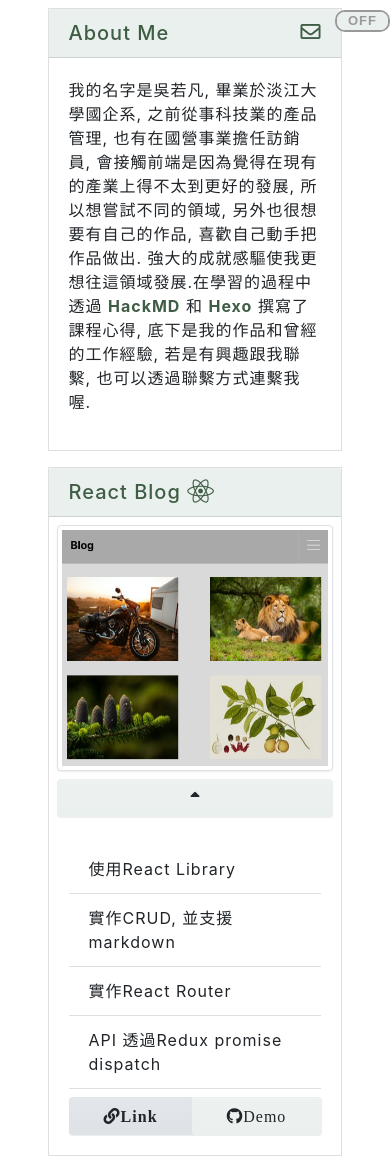
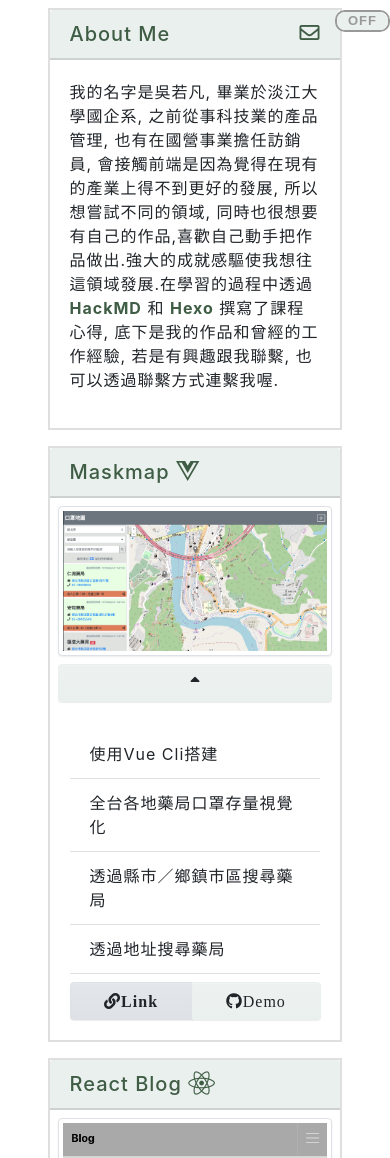
Before and after one commit to fan630/newResume, a website: page index.html in a window 390 px wide. Shown: the top 1158 px of the page. Drawn offline with nearby package versions, Linux system fonts and the light colour scheme; a web font is replaced by a local one.

Commit message:
add maskmap project

```diff
--- a/index.html
+++ b/index.html
@@ -57,10 +57,8 @@
                 </div>
                 <div class="card-body">
                     <p>
-                        我的名字是吳若凡, 畢業於淡江大學國企系, 之前從事科技業的產品管理, 也有在國營事業擔任訪銷員, 會接觸前端是因為覺得在現有的產業上得不太到更好的發展, 所以想嘗試不同的領域,
-                        另外也很想要有自己的作品,
-                        喜歡自己動手把作品做出.
-                        強大的成就感驅使我更想往這領域發展.在學習的過程中透過
+                        我的名字是吳若凡, 畢業於淡江大學國企系, 之前從事科技業的產品管理, 也有在國營事業擔任訪銷員, 會接觸前端是因為覺得在現有的產業上得不到更好的發展, 所以想嘗試不同的領域,
+                        同時也很想要有自己的作品,喜歡自己動手把作品做出.強大的成就感驅使我想往這領域發展.在學習的過程中透過
                         <a
                             href="https://hackmd.io/@4S7Z3PBFSCywTJcufIfm-Q"
                             target="_blank"
@@ -76,6 +74,85 @@
                         撰寫了課程心得, 底下是我的作品和曾經的工作經驗, 若是有興趣跟我聯繫,
                         也可以透過聯繫方式連繫我喔.
                     </p>
+                </div>
+            </div>
+        </div>
+    </div>
+    <!-- Vue -->
+    <div class="row d-flex justify-content-center my-3">
+        <div class="col-10">
+            <div class="card">
+                <div class="card-header">
+                    <h5 class="mb-0">Maskmap
+                        <i class="icon fab fa-vuejs fa-lg"></i>
+                    </h5>
+                </div>
+                <div class="row no-gutters d-flex align-items-center flex-row-reverse">
+                    <div class="col-md-5 portfolioCard px-2 py-2">
+                        <img
+                            src="./images/maskmap.png"
+                            class="card-img img-fluid portfolioCard--active img-thumbnail"
+                        >
+                        <button
+                            class="btn btn-primary-light mt-2 btn-block d-block d-md-none js-btn"
+                            type="button"
+                            data-toggle="collapse"
+                            data-target="#collapseExample"
+                            aria-expanded="false"
+                            aria-controls="collapseExample"
+                        >
+                            <label class="ui-check-display">
+                                <input
+                                    type="checkbox"
+                                    class="ui-checkbox"
+                                >
+                                <i class="fas fa-caret-down ui-show"></i>
+                                <i class="fas fa-sort-up ui-hidden"></i>
+                            </label>
+                        </button>
+                    </div>
+                    <div
+                        class="col-md-7 collapse js-show show"
+                        id="collapseExample"
+                    >
+                        <div class="card-body">
+                            <ul class="list-group list-group-flush">
+                                <li class="list-group-item">使用Vue Cli搭建</li>
+                                <li class="list-group-item">全台各地藥局口罩存量視覺化</li>
+                                <li class="list-group-item">透過縣市／鄉鎮市區搜尋藥局</li>
+                                <li class="list-group-item">透過地址搜尋藥局</li>
+                            </ul>
+                            <div class="d-flex justify-content-center justify-content-md-start mt-2">
+                                <div
+                                    class="btn-group btn-group-toggle btn-block d-md-none"
+                                    data-toggle="buttons"
+                                >
+                                    <a
+                                        href="https://fan630.github.io/maskMap/dist/"
+                                        target="_blank"
+                                        class="btn btn-light js-btn-link"
+                                    ><i class="icon fas fa-link md">Link</i></a>
+                                    <a
+                                        href="https://github.com/fan630/maskMap"
+                                        target="_blank"
+                                        class="btn btn-primary-light js-btn-demo"
+                                    ><i class="icon fab fa-github fa-md">Demo</i></a>
+                                </div>
+                                <div class="d-none d-md-block">
+                                    <a
+                                        href="https://fan630.github.io/maskMap/dist/"
+                                        target="_blank"
+                                        class="btn btn-light js-btn-link"
+                                    ><i class="icon fas fa-link md">Link</i></a>
+                                    <a
+                                        href="https://github.com/fan630/maskMap"
+                                        target="_blank"
+                                        class="btn btn-primary-light js-btn-demo ml-2"
+                                    ><i class="icon fab fa-github fa-md">Demo</i></a>
+                                </div>
+                            </div>
+                        </div>
+                    </div>
                 </div>
             </div>
         </div>
@@ -348,7 +425,7 @@
                                 </button>
                             </div>
                             <div class="ml-auto">
-                                 <i class="far fa-caret-square-down"></i>
+                                 <i class="far fa-caret-square-down" style="cursor:pointer"></i>
                             </div>
                         </div>
                         <div
--- a/stylesheets/utils/_variables.scss
+++ b/stylesheets/utils/_variables.scss
@@ -839,7 +839,7 @@
 
 $card-spacer-y:                     .75rem !default;
 $card-spacer-x:                     1.25rem !default;
-$card-border-width:                 $border-width !default;
+$card-border-width:                 2px;//$border-width !default;
 $card-border-radius:                0;//$border-radius !default;
 $card-border-color:                 rgba($black, .125) !default;
 $card-inner-border-radius:          subtract($card-border-radius, $card-border-width) !default;
```
Also changed, not shown: stylesheets/components/_switches.scss (+0 -9 lines), css/all.css, images/maskmap.png (added), 1 other file.
